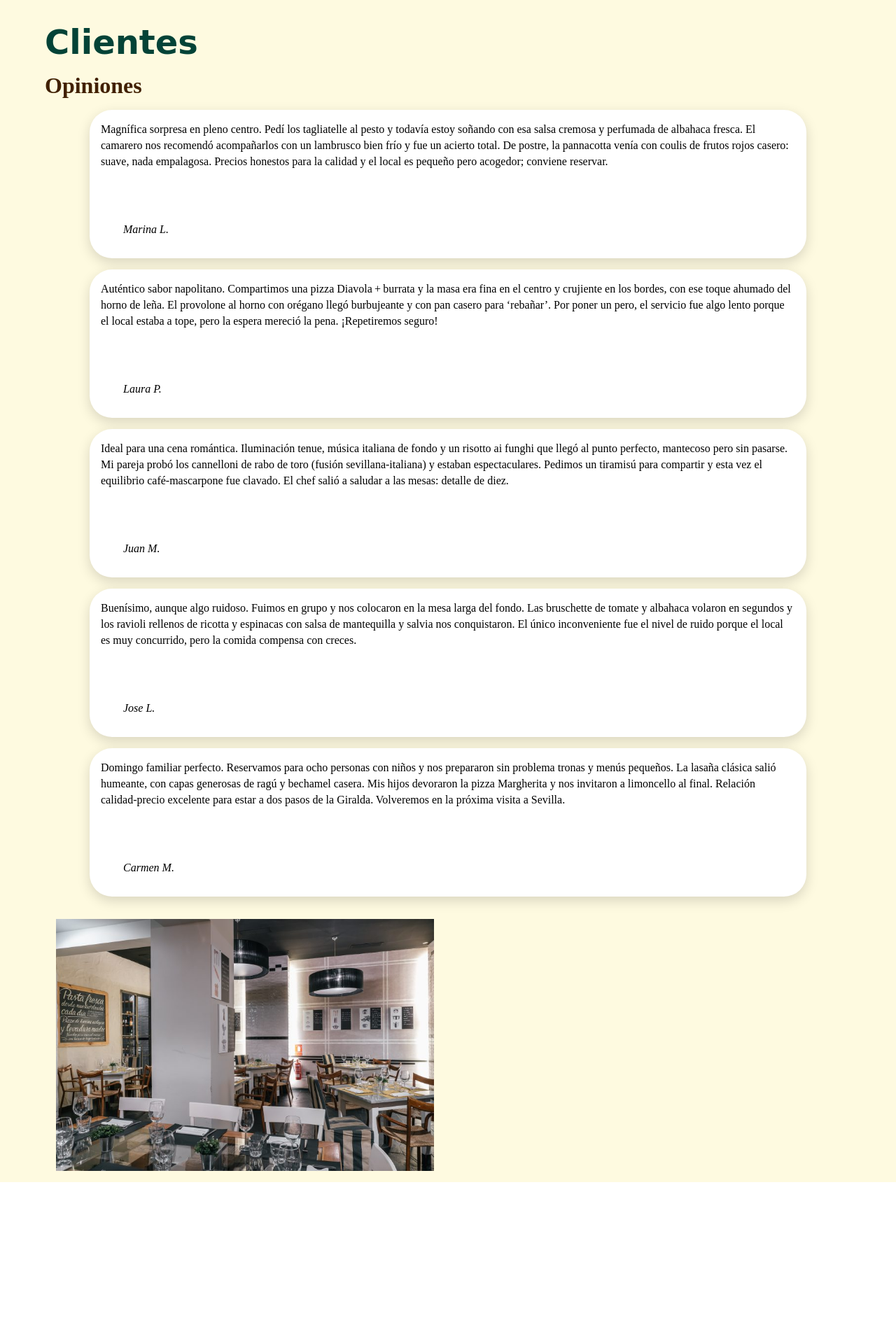
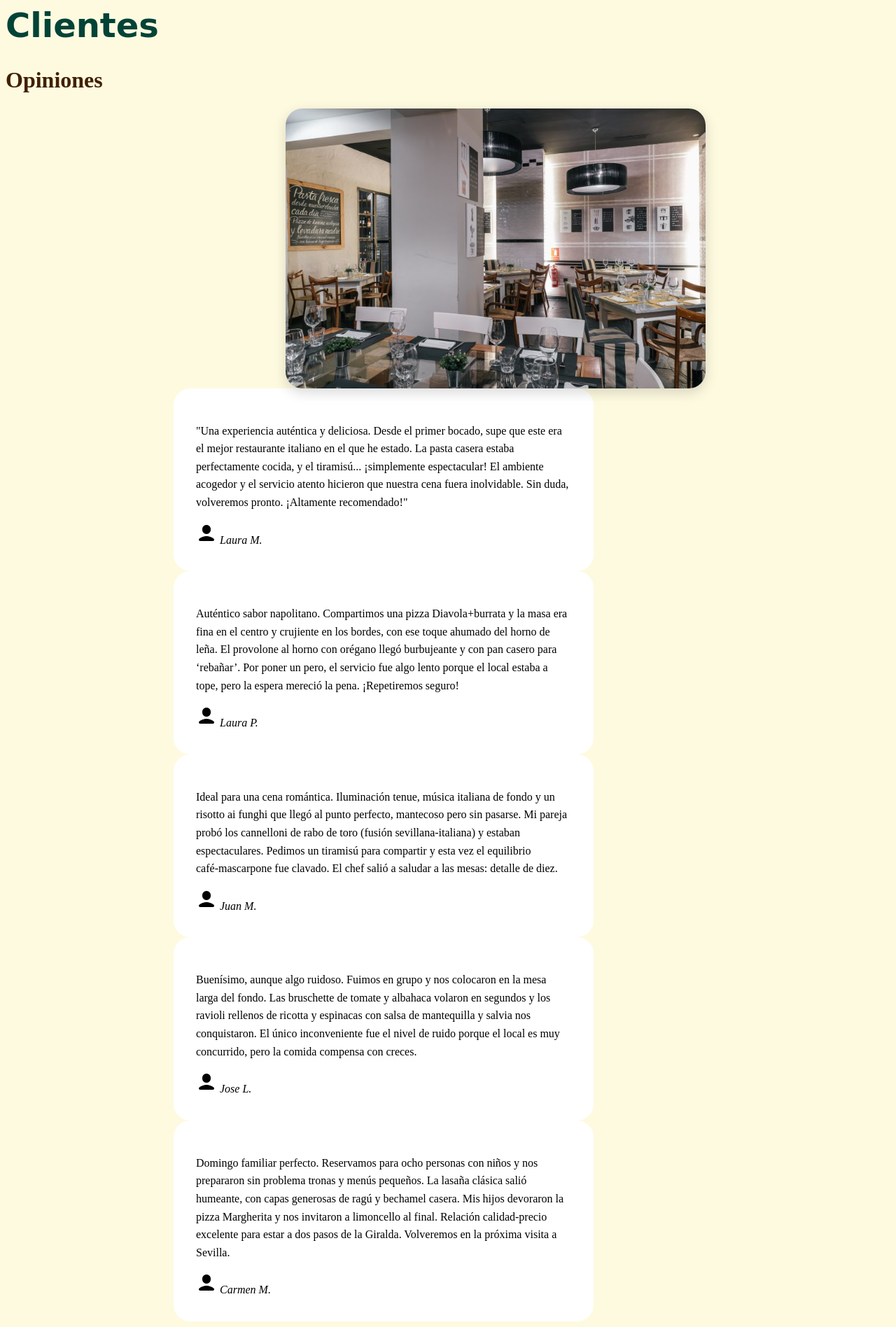
Before and after one commit to mariaartt/proyecto_Restaurante, a Django app: template templates/carrousel.html in a window 1280 px wide. Shown: the whole page at 70% size. Before the commit the page ends 1689 px from the top, so only its background shows below. Run offline with Django 5.2, Linux system fonts and the light colour scheme; the template is opened without the code that fills it, so the values that code supplies are empty; some libraries are stand-ins or nearby versions.

Commit message:
termino el carrusel

```diff
--- a/static/css/carrousel.css
+++ b/static/css/carrousel.css
@@ -1,37 +1,46 @@
-body{
-    background-color: rgb(254,250,224);
+body {
+    background-color: rgb(254, 250, 224);
 }
-*{
-    margin:1rem;
-}
-.subtitulo{
-    font-family: Italianno, cursive;
+
+.subtitulo {
+    font-family: 'Italianno', cursive;
     color: rgb(3, 67, 55);
     font-size: 3rem;
 }
-.titulo{
-    font-family: Lora, serif;
+
+.titulo {
+    font-family: 'Lora', serif;
     color: rgb(65, 32, 0);
 }
-.card{
+
+/* Imagen de fondo */
+.imagen-restaurante {
+    width: 100%;
+    max-width: 600px;
+    max-height: 400px;
+    object-fit: cover;
+    border-radius: 1.5rem;
+    box-shadow: 0 6px 18px rgba(0, 0, 0, 0.15);
+    margin-left: 25rem;
+}
+
+/* Carrusel flotante */
+.card-carrusel {
+    width: 100%;
+    max-width: 600px;
+    margin-left: 15rem;
+}
+
+.card {
     background-color: white;
-    border-radius: 2rem;
-    padding: 1rem;
-    box-shadow: 0 6px 18px rgb(0,0,0,.15);
-    min-height: 180px;
-    display: flex;
-    flex-direction: column;
-    justify-content: space-between;
+    border-radius: 1.5rem;
+    padding: 2rem;
+    font-size: 1rem;
+    line-height: 1.6;
 }
-.card p{
-    font-size: 1rem;
-    line-height: 1.45;
-    margin:0;
-}
-.card .cliente{
+
+.card .cliente {
+    margin-top: 1rem;
     font-weight: 500;
     font-size: 1rem;
 }
-.imagen-restaurante{
-    max-height: 360px;
-}
--- a/templates/base.html
+++ b/templates/base.html
@@ -26,7 +26,7 @@
 
     <body>
 
-    {% include 'carrousel.html' %}
+    {% include 'contacto.html' %}
     <script src="https://cdn.jsdelivr.net/npm/bootstrap@5.3.3/dist/js/bootstrap.bundle.min.js"></script>
     </body>
 </html>
--- a/templates/carrousel.html
+++ b/templates/carrousel.html
@@ -9,23 +9,25 @@
         <h1 class="titulo display-4 fw-bold m-0">Opiniones</h1>
     </div>
 
-    <div class="row g-3 align-items-center">
-        <!--Columna de la izquierda con el carrusel-->
-        <div class="col-lg-6 order-2 order-lg-1">
-            <!--Carrusel-->
+
+    <div class="position-relative d-flex justify-content-center align-items-center" style="min-height: 400px;">
+        <!-- Imagen de fondo -->
+        <img src="{% static 'images/interior_restaurante.jpg' %}" alt="Interior del restaurante" class="img-fluid imagen-restaurante">
+
+        <!-- Carrusel sobre la imagen -->
+        <div class="card-carrusel position-absolute start-0 translate-middle-y" style="top: 50%; z-index: 2;">
             <div id="carouselExampleSlidesOnly" class="carousel slide" data-bs-ride="carousel" aria-label="Opiniones de clientes">
                 <div class="carousel-inner">
-                    <!--Primer slide-->
                     <div class="carousel-item active">
                         <article class="card">
-                            <p class="d-block w-100 d-flex justify-content-center align-items-center min-vh-50 px-4">
-                                Magnífica sorpresa en pleno centro. Pedí los tagliatelle al pesto y todavía estoy soñando con esa salsa cremosa
-                                y perfumada de albahaca fresca. El camarero nos recomendó acompañarlos con un lambrusco bien frío y fue un
-                                acierto total. De postre, la pannacotta venía con coulis de frutos rojos casero: suave, nada empalagosa.
-                                Precios honestos para la calidad y el local es pequeño pero acogedor; conviene reservar.
+                            <p>
+                                "Una experiencia auténtica y deliciosa. Desde el primer bocado, supe que este era el mejor restaurante italiano en el que he estado.
+                                La pasta casera estaba perfectamente cocida, y el tiramisú... ¡simplemente espectacular! El ambiente acogedor y el servicio atento hicieron
+                                que nuestra cena fuera inolvidable. Sin duda, volveremos pronto. ¡Altamente recomendado!"
                             </p>
                             <div class="cliente text-end">
-                                <i class="bi bi-person-fill me-2">Marina L.</i>
+                                <img src="{% static 'images/icons8-usuario-30.png' %}" class="img-fluid me-2" alt="icono_usuario">
+                                <i class="bi bi-person-fill me-2">Laura M.</i>
                             </div>
                         </article>
                     </div>
@@ -33,12 +35,13 @@
                     <div class="carousel-item">
                         <article class="card">
                             <p class="d-block w-100 d-flex justify-content-center align-items-center min-vh-50 px-4">
-                                Auténtico sabor napolitano. Compartimos una pizza Diavola + burrata y la masa era fina en el centro y
+                                Auténtico sabor napolitano. Compartimos una pizza Diavola+burrata y la masa era fina en el centro y
                                 crujiente en los bordes, con ese toque ahumado del horno de leña. El provolone al horno con orégano llegó burbujeante
                                 y con pan casero para ‘rebañar’. Por poner un pero, el servicio fue algo lento porque el local estaba a tope,
                                 pero la espera mereció la pena. ¡Repetiremos seguro!
                             </p>
                             <div class="cliente text-end">
+                                <img src="{% static 'images/icons8-usuario-30.png' %}" class="img-fluid me-2" alt="icono_usuario">
                                 <i class="bi bi-person-fill me-2">Laura P.</i>
                             </div>
                         </article>
@@ -53,6 +56,7 @@
                                 El chef salió a saludar a las mesas: detalle de diez.
                             </p>
                             <div class="cliente text-end">
+                                <img src="{% static 'images/icons8-usuario-30.png' %}" class="img-fluid me-2" alt="icono_usuario">
                                 <i class="bi bi-person-fill me-2">Juan M.</i>
                             </div>
                         </article>
@@ -66,6 +70,7 @@
                                 conquistaron. El único inconveniente fue el nivel de ruido porque el local es muy concurrido, pero la comida compensa con creces.
                             </p>
                             <div class="cliente text-end">
+                                <img src="{% static 'images/icons8-usuario-30.png' %}" class="img-fluid me-2" alt="icono_usuario">
                                 <i class="bi bi-person-fill me-2">Jose L.</i>
                             </div>
                         </article>
@@ -80,6 +85,7 @@
                                 la próxima visita a Sevilla.
                             </p>
                             <div class="cliente text-end">
+                                <img src="{% static 'images/icons8-usuario-30.png' %}" class="img-fluid me-2" alt="icono_usuario">
                                 <i class="bi bi-person-fill me-2">Carmen M.</i>
                             </div>
                         </article>
@@ -87,10 +93,6 @@
                 </div>
             </div>
         </div>
-        <!--Columna de la derecha con imagen-->
-        <div class="col-lg-5 order-1 order-lg-2 text-center">
-          <img src="{% static 'images/interior_restaurante.jpg' %}" alt="Interior del restaurante" class="img-fluid rounded-4 shadow-lg w-100 object-fit-cover imagen-restaurante">
-        </div>
     </div>
 
 {% endblock %}
```
Also changed, not shown: static/images/icons8-usuario-30.png (added).
